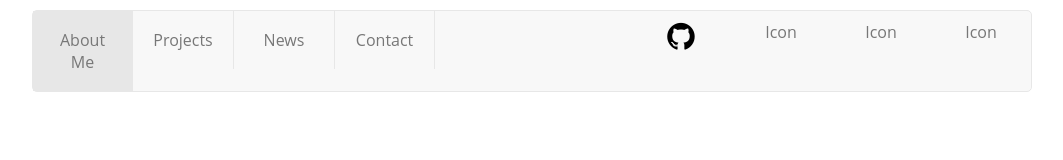
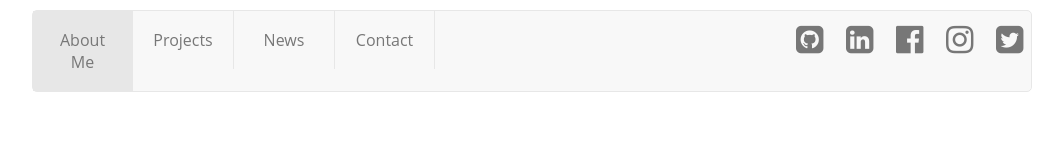
Before and after one commit to dkapper01/Portfolio, a plain HTML site: page index.html in a window 1280 px wide. Shown: the top 160 px of the page, without its empty margins (108-1171 px from the left). Drawn offline with Linux system fonts and the light colour scheme.

Commit message:
added all icons

```diff
--- a/index.html
+++ b/index.html
@@ -27,10 +27,12 @@
 				</div>
 			</li>
 			<li><a href="contact.html" class=" current-tab left">Contact</a></li>
-			<li><a href="#" class="right">Icon</a></li>
-			<li><a href="#" class="right">Icon</a></li>
-			<li><a href="#" class="right">Icon</a></li>
-			<li><a href="#" class="right"><i class="fa fa-github fa-2x" aria-hidden="true"></i>
+
+			<li><a href="#" class="right"><i class="fa fa-twitter-square fa-2x" aria-hidden="true"></i></i></a></li>
+			<li><a href="#" class="right"><i class="fa fa-instagram fa-2x" aria-hidden="true"></i></a></li>
+			<li><a href="#" class="right"><i class="fa fa-facebook-official fa-2x" aria-hidden="true"></i></a></li>
+			<li><a href="#" class="right"><i class="fa fa-linkedin-square fa-2x" aria-hidden="true"></i></i></a></li>
+			<li><a href="#" class="right"><i class="fa fa-github-square fa-2x" aria-hidden="true"></i></i>
 </a></li>
 
 		</ul>
--- a/stylesheet/style.css
+++ b/stylesheet/style.css
@@ -58,12 +58,11 @@ div {
 	float: right;
 }
 a.right {
-	padding: 10px !important;
+	padding-top: 13px !important;
 	height: 40px;
+	width: 50px !important;
 }
-.fa {
-	/**/
-}
+
 .fa-github {
 	color: black;
 }
```
